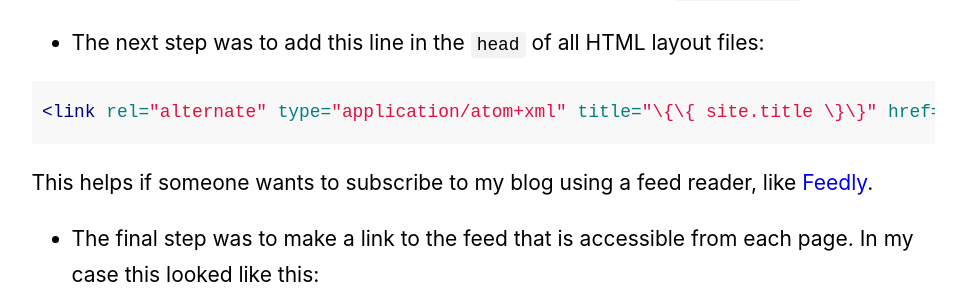
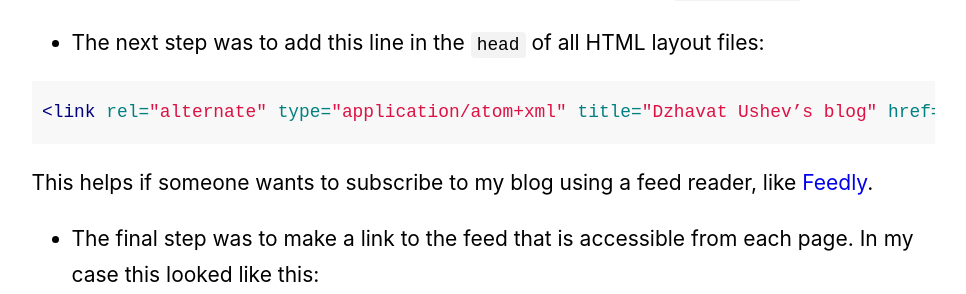
Before and after one commit to dzhavat/dzhavat.github.io, a Jekyll site: the page built from _posts/2020-01-19-adding-an-rss-feed-to-github-pages.md, in a window 1280 px wide. Shown: the part 1064-1358 px from the top of the page, without its empty margins (157-1123 px from the left). Built offline with Jekyll 4.4.1, drawn with Linux system fonts in a browser that asks for light colours.

Commit message:
Update post

````diff
--- a/_posts/2020-01-19-adding-an-rss-feed-to-github-pages.md
+++ b/_posts/2020-01-19-adding-an-rss-feed-to-github-pages.md
@@ -28,7 +28,7 @@ The properties `title`, `description` and `author` are optional. I added them be
 * The next step was to add this line in the `head` of all HTML layout files:
 
 ```html
-<link rel="alternate" type="application/atom+xml" title="\{\{ site.title \}\}" href="/feed.xml">
+<link rel="alternate" type="application/atom+xml" title="{{ site.title }}" href="/feed.xml">
 ```
 
 This helps if someone wants to subscribe to my blog using a feed reader, like [Feedly](https://feedly.com).
````
